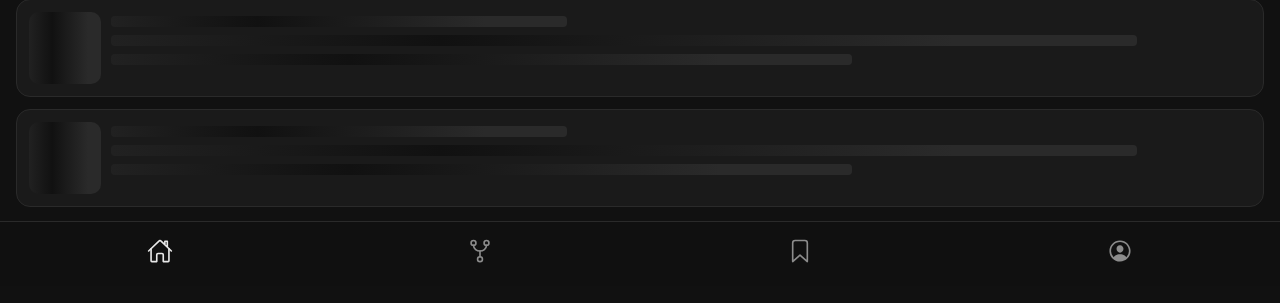
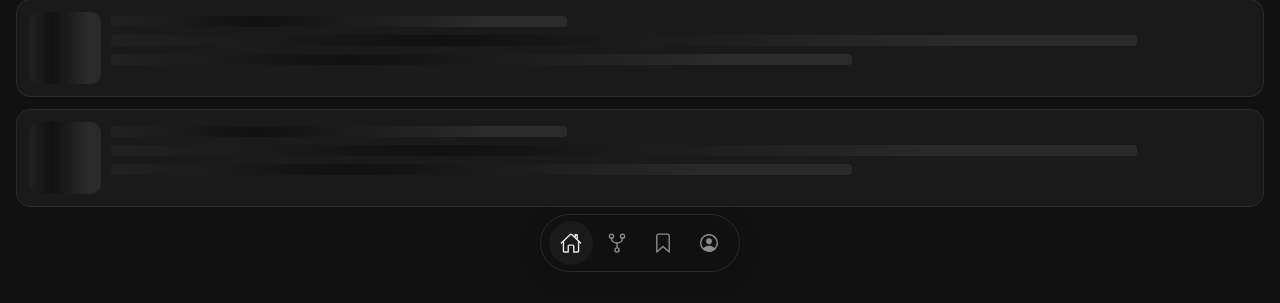
Before and after one commit to ferdinandcharly/telegram-news-bot, a Python web app: template templates/index.html in a window 1280 px wide. Shown: the part 514-817 px from the top of the page. Run offline with Jinja, Linux system fonts and the light colour scheme; the template is opened without the code that fills it, so the values that code supplies are empty.

Commit message:
fix(ui): header au-dessus du carrousel, nav flottante compacte, refresh sans clignotement
- header passe en z-index 30 : le carrousel ne le recouvre plus
- nav transformee en pilule flottante centree (44px, icones 22px) facon Linear
- le polling 30s ne re-render le feed que si les alertes ont change (fini l'ecran blanc)

Co-Authored-By: Claude Opus 4.8 <noreply@anthropic.com>

```diff
--- a/static/app.js
+++ b/static/app.js
@@ -3,6 +3,12 @@
   let userLangue    = "multi";
   let userPortees   = {};
   let userPays      = "France";
+  let sigFeed       = "";   // signature des alertes affichées (évite un re-render inutile)
+
+  // empreinte du cache : si elle ne change pas, inutile de ré-afficher (clignotement)
+  function signatureAlertes() {
+    return alertesCache.map(a => `${a.id}:${a.titre_fr ? 1 : 0}`).join(",");
+  }
 
   function filtrerParPrefs(alertes) {
     if (!userDomaines.length) return alertes;
@@ -906,6 +912,7 @@
     savedIds     = new Set(data.saved_ids);
     alertesCache = data.alertes;
     afficherFeed();
+    sigFeed = signatureAlertes();
     chargerStats();
     majBadgeNonLus();
   }
@@ -950,10 +957,14 @@
     try {
       alertesCache = await fetch("/api/alertes").then(r => r.json());
     } catch { return; }
-    // ne pas casser la navigation en cours : page domaine ouverte ou modale affichée
+    // ne ré-afficher que si le contenu a réellement changé (sinon clignotement inutile)
+    const sig = signatureAlertes();
     const domaineOuvert = document.getElementById("feed-domain")?.style.display === "block";
     const modaleOuverte = document.body.classList.contains("modal-ouvert");
-    if (!domaineOuvert && !modaleOuverte) afficherFeed();
+    if (sig !== sigFeed && !domaineOuvert && !modaleOuverte) {
+      sigFeed = sig;
+      afficherFeed();
+    }
     chargerStats();
     majBadgeNonLus();
   }, 30000);
--- a/static/style.css
+++ b/static/style.css
@@ -109,7 +109,7 @@ body {
 header {
   position: sticky;
   top: 0;
-  z-index: 10;
+  z-index: 30;
   background: var(--header-bg);
   backdrop-filter: blur(12px);
   border-bottom: 0.5px solid var(--border-card);
@@ -885,28 +885,32 @@ body.modal-ouvert { overflow: hidden; }
 }
 .toggle input:checked + .slider:before { transform: translateX(18px); background: var(--text-primary); }
 
-/* ── Nav ── */
+/* ── Nav flottante (pilule) ── */
 nav {
-  position: fixed; bottom: 0; left: 0; right: 0;
-  z-index: 50;
+  position: fixed; z-index: 50;
+  bottom: calc(14px + env(safe-area-inset-bottom));
+  left: 50%; transform: translateX(-50%);
   background: var(--nav-bg);
-  border-top: 0.5px solid var(--border-card);
-  backdrop-filter: blur(12px);
-  display: flex; padding: 12px 0 calc(18px + env(safe-area-inset-bottom));
+  border: 0.5px solid var(--border-card);
+  border-radius: 999px;
+  backdrop-filter: blur(14px);
+  box-shadow: 0 6px 24px rgba(0,0,0,.16);
+  display: flex; gap: 2px; padding: 6px 8px;
 }
 
 .nav-btn {
-  flex: 1; display: flex; flex-direction: column; align-items: center;
+  flex: 0 0 auto; display: flex; align-items: center; justify-content: center;
+  width: 44px; height: 44px; border-radius: 50%;
   background: none; border: none; color: var(--text-secondary);
-  cursor: pointer; padding: 4px 6px;
-  transition: color 0.15s; position: relative;
+  cursor: pointer; padding: 0;
+  transition: color 0.15s, background 0.15s; position: relative;
 }
 
-.nav-btn.actif { color: var(--text-primary); }
-.nav-icon { font-size: 26px; line-height: 1; display: flex; }
+.nav-btn.actif { color: var(--text-primary); background: var(--bg-card); }
+.nav-icon { font-size: 22px; line-height: 1; display: flex; }
 
 .nav-badge {
-  position: absolute; top: 4px; right: calc(50% - 18px);
+  position: absolute; top: 4px; right: 6px;
   background: #e5534b; color: #fff; font-size: 10px; font-weight: 700;
   min-width: 16px; height: 16px; border-radius: 8px; padding: 0 4px;
   display: none; align-items: center; justify-content: center; line-height: 1;
--- a/templates/index.html
+++ b/templates/index.html
@@ -8,7 +8,7 @@
   <link rel="preconnect" href="https://fonts.googleapis.com" />
   <link rel="preconnect" href="https://fonts.gstatic.com" crossorigin />
   <link href="https://fonts.googleapis.com/css2?family=Inter:wght@400;500;600;700&display=swap" rel="stylesheet" />
-  <link rel="stylesheet" href="/static/style.css?v=20260616b" />
+  <link rel="stylesheet" href="/static/style.css?v=20260616c" />
   <script type="module" src="https://unpkg.com/ionicons@7.1.0/dist/ionicons/ionicons.esm.js"></script>
   <script nomodule src="https://unpkg.com/ionicons@7.1.0/dist/ionicons/ionicons.js"></script>
   <meta name="mobile-web-app-capable" content="yes" />
@@ -313,6 +313,6 @@
   </button>
 </nav>
 
-<script src="/static/app.js?v=20260616b"></script>
+<script src="/static/app.js?v=20260616c"></script>
 </body>
 </html>
```
